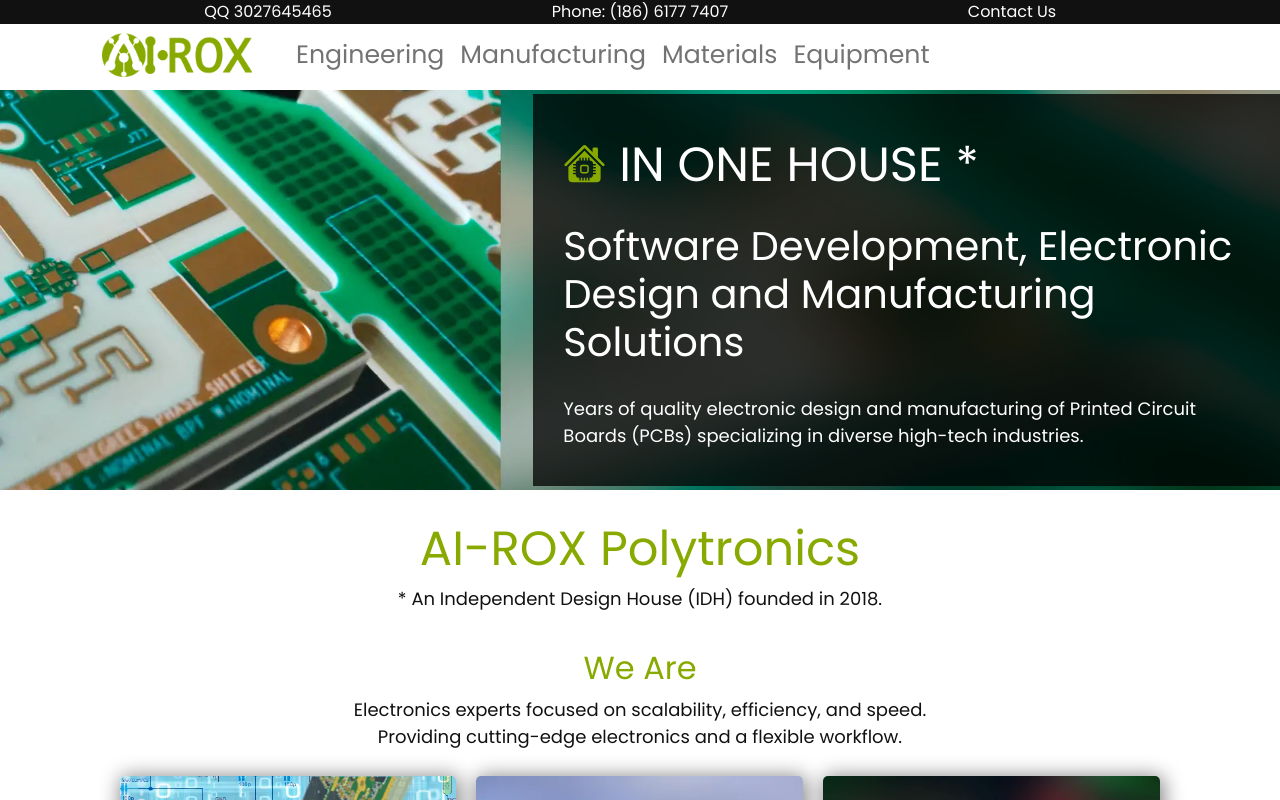
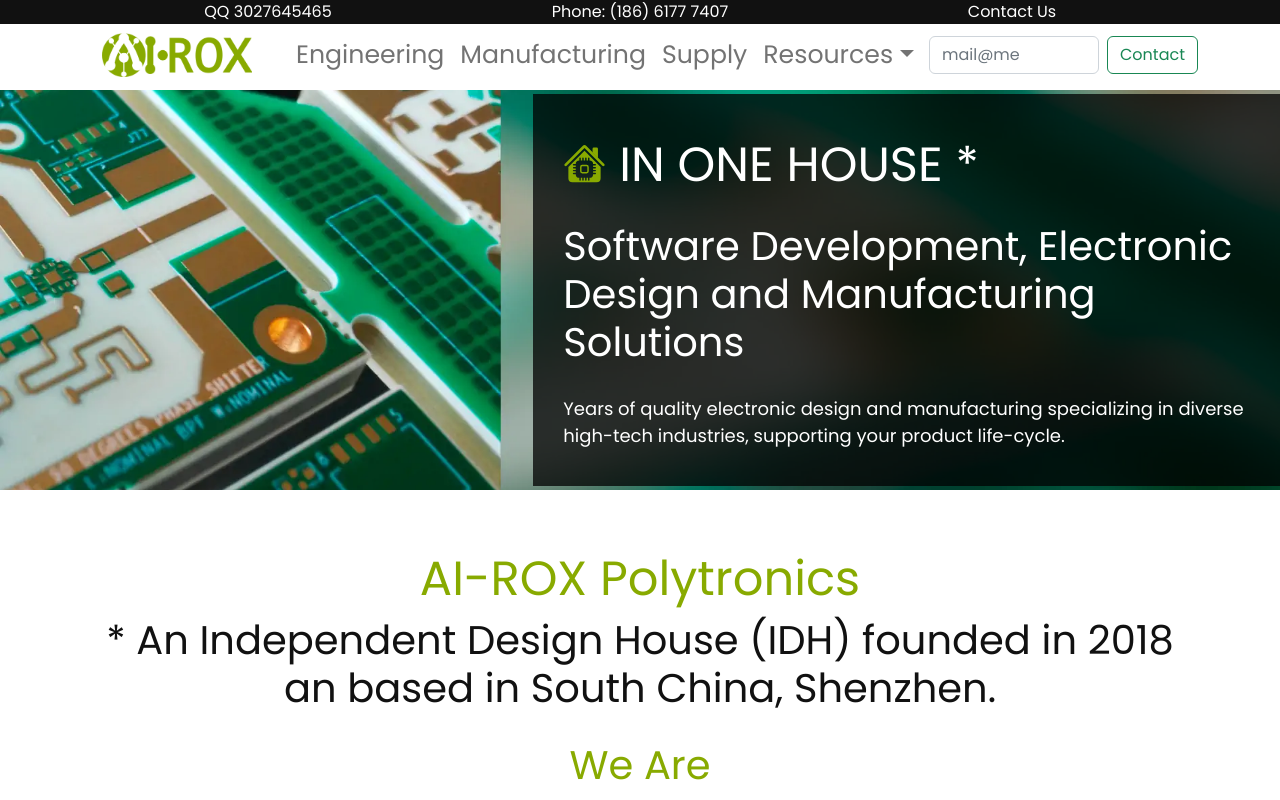
Before and after one commit to AI-ROX/ai-rox.github.io, a React (Create React App) app: page / in a window 1280 px wide. Built offline with nearby package versions, Linux system fonts and the light colour scheme.

Commit message:
Website edits 2022-06-20-1658

```diff
--- a/src/components/HeaderNav.tsx
+++ b/src/components/HeaderNav.tsx
@@ -1,8 +1,10 @@
 import React from 'react'
 //import { NavDropdown } from 'react-bootstrap';
-import {Navbar, Nav, NavDropdown, Container, Col, Row, Button} from 'react-bootstrap'
+import {Navbar, Nav, NavDropdown, Container, Col, Row, Button, Form, FormControl} from 'react-bootstrap'
 import {NavLink, Link} from 'react-router-dom';
 import Logo from '../components/Logo'
+
+const expand = 1
 
 const HeaderNav: React.FC = () => {
   //justifyContent:'center', alignItems:'center', alignContent:'center',
@@ -10,17 +12,36 @@
     return (
       <Navbar bg='white' expand='sm' fixed='top' sticky="top" className='me-auto justify-content-center'>
         <Container>
-          <Navbar.Brand as={NavLink} to='/'>
-            <img alt='' src='ai-rox-logo.png' width='150' height='auto' className='d-inline-block align-center'/>
+          <Navbar.Brand as={NavLink} to='/' className='d-inline-block align-center'>
+            <img alt='' src='ai-rox-logo.png' width='150' height='auto' />
           </Navbar.Brand>
           <Navbar.Toggle aria-controls='basic-navbar-nav'/>
           <Navbar.Collapse id='basic-navbar-nav'>
-            <Nav className='me-auto' style={{textAlign:'center'}}>
+            <Nav className='me-auto justify-content-end'>
               <Nav.Link as={NavLink} to='engineering'>Engineering</Nav.Link>
               <Nav.Link as={NavLink} to='manufacturing'>Manufacturing</Nav.Link>
-              <Nav.Link as={NavLink} to='supply/materials'>Materials</Nav.Link>
-              <Nav.Link as={NavLink} to='supply/equipment'>Equipment</Nav.Link>
+              <Nav.Link as={NavLink} to='supply'>Supply</Nav.Link>
+               <NavDropdown title="Resources" id="navbarScrollingDropdown" className='active'>
+                <NavDropdown.Item as={NavLink} to='supply/materials'>Materials</NavDropdown.Item>
+                <NavDropdown.Item as={NavLink} to='supply/equipment'>Equipment</NavDropdown.Item>
+                <NavDropdown.Divider />
+                <NavDropdown.Item href="#action5">
+                  More links
+                </NavDropdown.Item>
+              </NavDropdown>
+              {/* <Nav.Link as={NavLink} to='supply/materials'>Materials</Nav.Link> */}
+              {/* <Nav.Link as={NavLink} to='supply/equipment'>Equipment</Nav.Link> */}
             </Nav>
+            &nbsp;&nbsp;
+            <Form className="d-flex">
+              <FormControl
+                type="email"
+                placeholder="mail@me"
+                className="me-2"
+                aria-label="Email"
+              />
+              <Button variant="outline-success">Contact</Button>
+            </Form>
           </Navbar.Collapse>
         </Container>
       </Navbar>
@@ -28,6 +49,20 @@
 }
 
 /*
+           <NavDropdown
+                title="Dropdown"
+                id={`offcanvasNavbarDropdown-expand-${expand}`}
+              >
+                <NavDropdown.Item href="#action3">Action</NavDropdown.Item>
+                <NavDropdown.Item href="#action4">
+                  Another action
+                </NavDropdown.Item>
+                <NavDropdown.Divider />
+                <NavDropdown.Item href="#action5">
+                  Something else here
+                </NavDropdown.Item>
+              </NavDropdown>
+
               <NavDropdown title='supply'>
                 <Nav.Link as={NavLink} to='supply/materials'>Materials</Nav.Link>
                 <Nav.Link as={NavLink} to='supply/equipment'>Equipment</Nav.Link>
@@ -43,7 +78,7 @@
 export default HeaderNav
 
 /*
-
+<Navbar.Text> Signed in as: <a href="#login">Mark Otto</a> </Navbar.Text>
  <nav className='headerNav'>
         <Container style={{margin:'auto', whiteSpace: 'nowrap',  }}>
           <Row style={{textAlign:'center'}}>
--- a/src/pages/HomePage.tsx
+++ b/src/pages/HomePage.tsx
@@ -29,7 +29,7 @@
                 <br/>
                 <h2 style={{fontFamily: 'forArticle'}}>Software Development, Electronic Design and Manufacturing Solutions</h2>
                 <br/>
-                <p>Years of quality electronic design and manufacturing of Printed Circuit Boards (PCBs) specializing in diverse high-tech industries.</p>
+                <p>Years of quality electronic design and manufacturing specializing in diverse high-tech industries, supporting your product life-cycle.</p>
                 <br/>
               </Col>
             </Row>
@@ -37,24 +37,25 @@
         </section>
         <section>
           <Container style={{paddingTop: '30px', margin: 'auto'}}>
-            <Row>
-              <Col xs="12" style={{textAlign: 'center'}}>
+            <Row style={{height: '400px', textAlign: 'center', alignContent:'center', alignItems: 'center'}}>
+              <Col xs="12" >
                 <h1 className='ai-rox-green'>AI-ROX Polytronics</h1>
-                <p>* An Independent Design House (IDH) founded in 2018.</p>
+                <h2>* An Independent Design House (IDH) founded in 2018 an based in South China, Shenzhen.</h2>
                 <br/>
-                <h3 className='ai-rox-green'>We Are</h3>
-                <p>Electronics experts focused on scalability, efficiency, and speed.<br/>Providing cutting-edge electronics and a flexible workflow.</p>
+                <h2 className='ai-rox-green'>We Are</h2>
+                <h3>Electronics experts focused on scalability, efficiency, and speed.</h3>
+                <h3>Providing cutting-edge electronics and a flexible workflow.</h3>
               </Col>
             </Row>
-            <Row>
+            <Row style={{minHeight: '400px'}}>
               <Col>
                 <CardGroup style={{justifyContent:'center'}}>
                   <Link to='engineering' style={{padding: '10px', textDecoration: 'none'}}>
                     <Card style={{border: '1px black', boxShadow:  '2px 2px 20px 2px rgba(0,0,0,.48)'}}>
                       <Card.Img height='272' variant='top' src='engineering.webp'/>
                       <Card.Body>
-                        <Card.Title>Engineering</Card.Title>
-                        <Card.Text>from the concept to the product &gt;</Card.Text>
+                        <Card.Title className='ai-rox-home-card-title'>ENGINEERING</Card.Title>
+                        <Card.Text className='ai-rox-home-card-text'>FROM THE CONCEPT TO THE PRODUCT &gt;</Card.Text>
                       </Card.Body>
                     </Card>
                   </Link>
@@ -62,8 +63,8 @@
                     <Card style={{border: '1px black', boxShadow: '2px 2px 20px 2px rgba(0,0,0,.48)'}}>
                       <Card.Img height='272' variant='top' src='Manufacturing-SMT-PCBA.webp'/>
                       <Card.Body>
-                        <Card.Title>Manufacturing</Card.Title>
-                        <Card.Text>on your behalf under supervision<br/> of our professional surveyor &gt;</Card.Text>
+                        <Card.Title className='ai-rox-home-card-title'>MANUFACTURING</Card.Title>
+                        <Card.Text className='ai-rox-home-card-text'>PROTOTYPE TO MASS-PRODUCE &gt;</Card.Text>
                       </Card.Body>
                     </Card>
                   </Link>
@@ -71,8 +72,8 @@
                   <Card style={{border: '1px black', boxShadow: '2px 2px 20px 2px rgba(0,0,0,.48)'}}>
                     <Card.Img height='272' variant='top' src='marterials supply.webp'/>
                     <Card.Body>
-                      <Card.Title>Supply</Card.Title>
-                      <Card.Text>of the quality raw materials, <br/>electronic components,<br/> new and refurbished equipment &gt;</Card.Text>
+                      <Card.Title className='ai-rox-home-card-title'>SUPPLY</Card.Title>
+                      <Card.Text className='ai-rox-home-card-text'>CHEMICALS, COMPONENTS, TOOLS &gt;</Card.Text>
                     </Card.Body>
                   </Card>
                   </Link>
@@ -80,9 +81,51 @@
               </Col>
             </Row>
           </Container>
+        </section>
+        <section>
+          <Container>
+            <Row  style={{minHeight: '400px', textAlign: 'center', alignContent:'center', alignItems: 'center'}}>
+              <Col>
+                <h1 className='ai-rox-green'>Industries Served</h1>
+                <h2>We had honor of working with an extremely diverse spectrum of industries.</h2>
+                <br/>
+                {/* <h2 className='ai-rox-green'>We Are</h2>
+                <h3>Electronics experts focused on scalability, efficiency, and speed.</h3>
+                <h3>Providing cutting-edge electronics and a flexible workflow.</h3> */}
+              </Col>
+            </Row>
+            <Row>
+              <Col>Industrial Equipment</Col>
+              <Col>Test Equipment</Col>
+              <Col></Col>
+              <Col></Col>
+            </Row>
+            <Row>
+              <Col></Col>
+              <Col></Col>
+              <Col></Col>
+              <Col></Col>
+            </Row>
 
+          </Container>
         </section>
-        <section>AND ANOTHER SECTION</section>
+        <section>
+          <Container>
+            <Row style={{minHeight: '400px', textAlign: 'left', alignContent:'center', alignItems: 'top', margin: '10px' }}>
+              <Col xs='4'>
+                <h3>Quality Commitment</h3>
+                <p>Our mission is to continually improve our Quality Management System to provide products and services that are perfect, on time, and within budget, while improving customer satisfaction in a great working environment.</p>
+              </Col>
+              <Col xs='4' style={{color:"white", backgroundColor:'rgba(136,170,0)'}}>
+                <h3>High Tech Solutions</h3>
+                <p>Onshore precision, designing, and building products for cutting edge industries such as IoT, Aerospace, Unmanned Systems, Medical Devices, Military and Defense, Scientific and Research Equipment, and Energy Systems.</p>              </Col>
+              <Col xs='4'>
+                <h3>Communication</h3>
+                <p>Our outstanding midwest customer service and customer-focused methodology keep our client&apos;s goals front and center throughout the design and manufacturing processes.</p>
+              </Col>
+            </Row>
+          </Container>
+        </section>
       </>
   )
 }
--- a/src/styles/main.sass
+++ b/src/styles/main.sass
@@ -108,20 +108,40 @@
   background-attachment: scroll
   background-size: cover
 
+.ai-rox-home-card-title
+  position: absolute
+  top: 0px
+  left: 0px
+  height: 35px
+  width: 100%
+  padding-top: 5px
+  padding-left: 10px
+  background-color: rgba(#ffffff, .50)
+  color: black
+
+.card:hover
+  .ai-rox-home-card-text, .ai-rox-home-card-title
+    color: $airox-green !important
+    background-color: white !important
+
+.ai-rox-home-card-text
+  font-size: 14px
+  color: grey
+
 @media (max-width: 544px)
   .ai-rox-home-top-hero
     background-position: right center
     background-size: cover
   p
-    font-size: 14px
+    font-size: 18px
   h1
-    font-size: 1.8rem
+    font-size: 2rem
   h2
+    font-size: 1.5rem
+  h3
+    font-size: 1.2rem
+  h4
     font-size: 1rem
-  h3
-    font-size: 0.5rem
-  h4
-    font-size: 0.2rem
   .headerTop
     font-size: 8px
   .headerNav a
@@ -140,13 +160,14 @@
   p
     font-size: 14px
   h1
+    font-size: 2rem
+  h2
     font-size: 1.5rem
-  h2
+
+  h3
+    font-size: 1.2rem
+  h4
     font-size: 1rem
-  h3
-    font-size: 0.5rem
-  h4
-    font-size: 0.2rem
   .headerTop
     font-size: 8px
   .headerNav a
```
